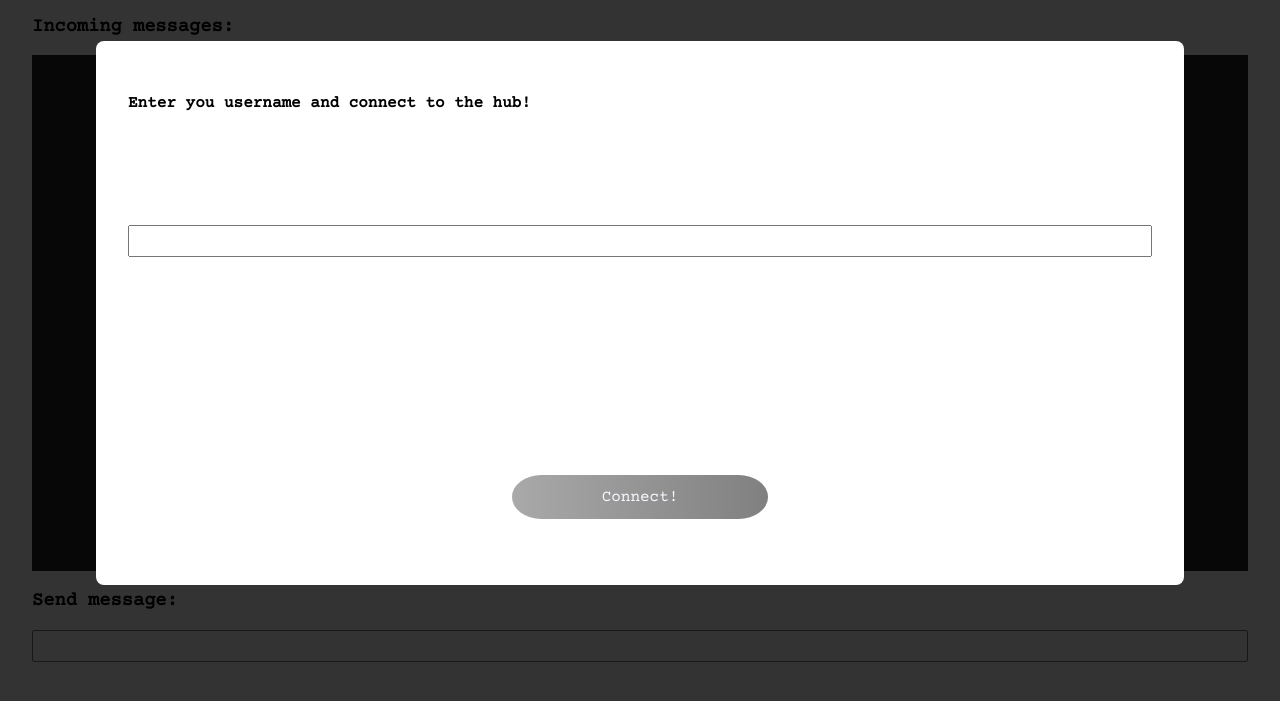
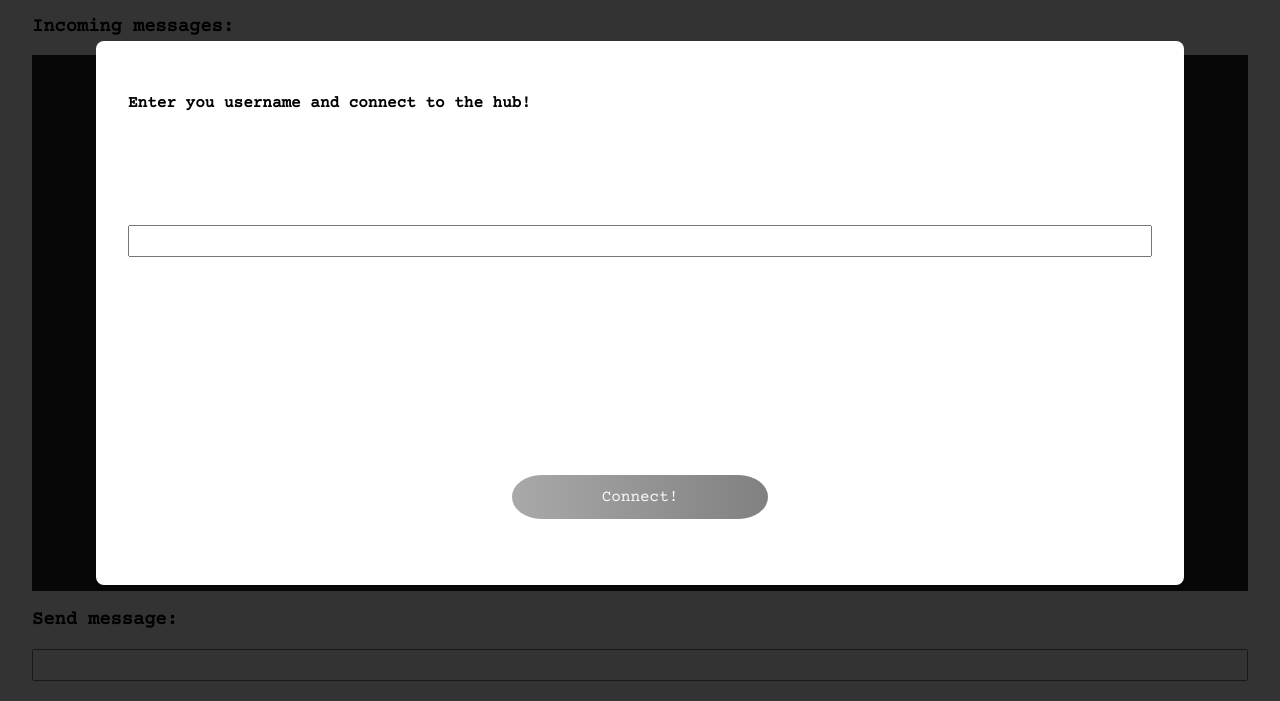
Before and after one commit to zinkko/mars-irc, a plain HTML site: page client/web/index.html in a window 1280 px wide. Shown: the part 87-788 px from the top of the page. Drawn offline with nearby package versions, Linux system fonts and the light colour scheme; no server answers.

Commit message:
Improve sizing on client

```diff
--- a/client/web/styles.css
+++ b/client/web/styles.css
@@ -49,7 +49,8 @@ button:disabled:hover {
 }
 
 #root {
-    display: flow-root;
+    display: flex;
+    flex-direction: column;
     height: 100vh;
     padding: 0 32px;
 }
@@ -57,7 +58,7 @@ button:disabled:hover {
 #text-container {
     display: flex;
     flex-direction: column;
-    height: calc(100vh - 300px);
+    flex: 1;
     padding: 8px;
 
 
@@ -66,7 +67,7 @@ button:disabled:hover {
 }
 
 #input-container {
-    height: 10%;
+    margin-bottom: 32px;
 }
 
 #modal {
```
